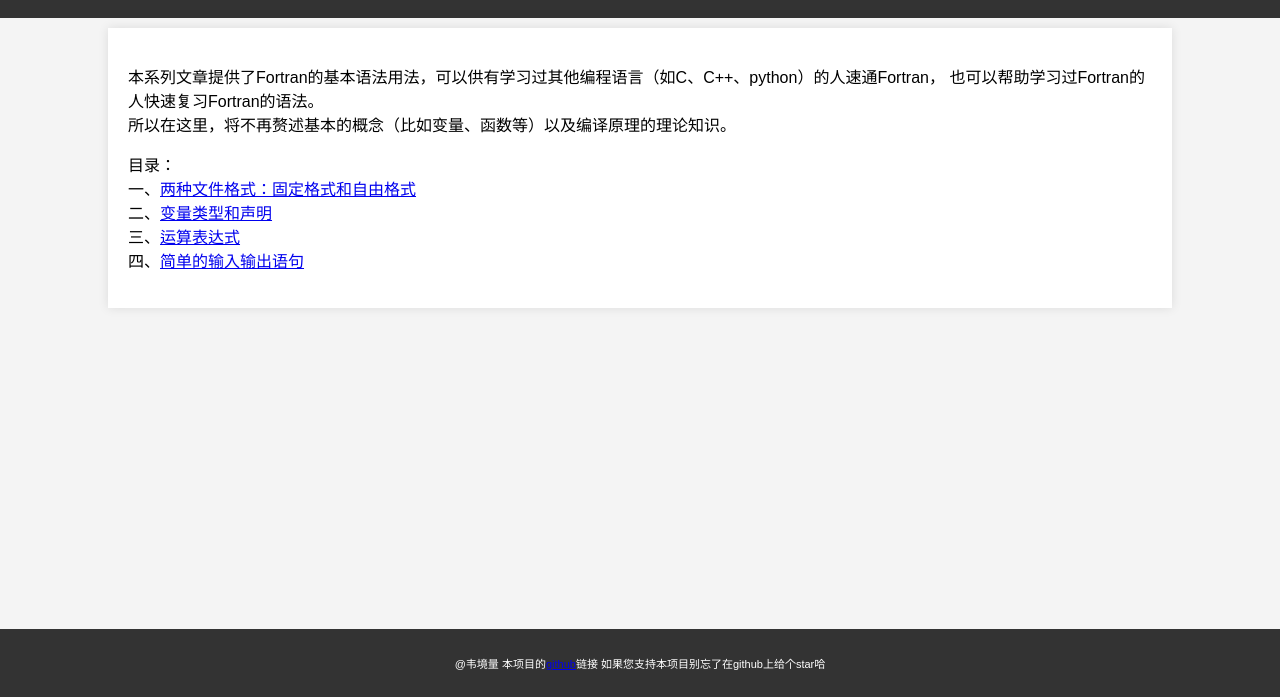
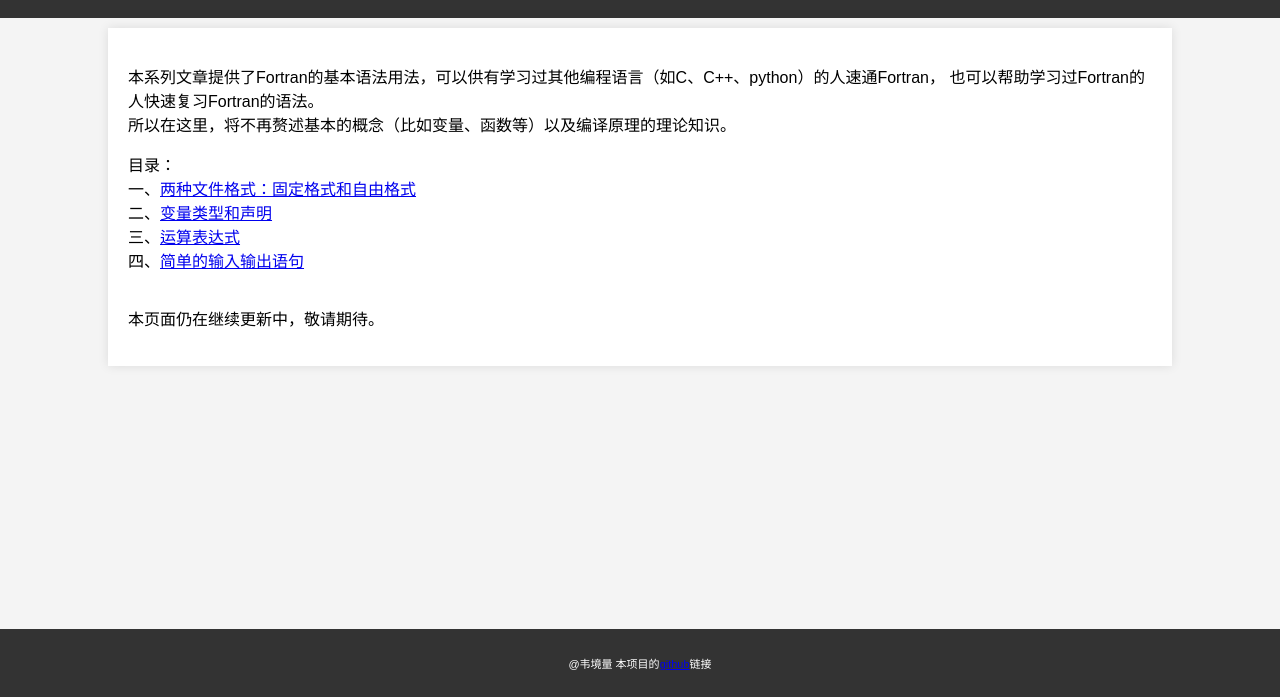
Before and after one commit to jingliangwei/a-crash-course-for-Fortran, a plain HTML site: page index.html in a window 1280 px wide. Shown: the part 103-800 px from the top of the page. Drawn offline with Linux system fonts and the light colour scheme.

Commit message:
Add files via upload

```diff
--- a/index.html
+++ b/index.html
@@ -28,11 +28,15 @@
             四、<a href="section4.html">简单的输入输出语句</a>
             <br />
         </p>
+
+        <p>
+            <br/>
+            本页面仍在继续更新中，敬请期待。
+        </p>
     </section>
     <footer>
         <p>
-            @韦境量 本项目的<a href="https://github.com/jingliangwei/a-crush-course-for-Fortran">github</a>链接
-            如果您支持本项目别忘了在github上给个star哈
+            @韦境量 本项目的<a href="https://github.com/jingliangwei/a-crash-course-for-Fortran">github</a>链接
         </p>
     </footer>
 </body>
```
Also changed, not shown: section1.html (+1 -2 lines), section2.html (+1 -2 lines), section3.html (+1 -2 lines), section4.html (+1 -2 lines).
